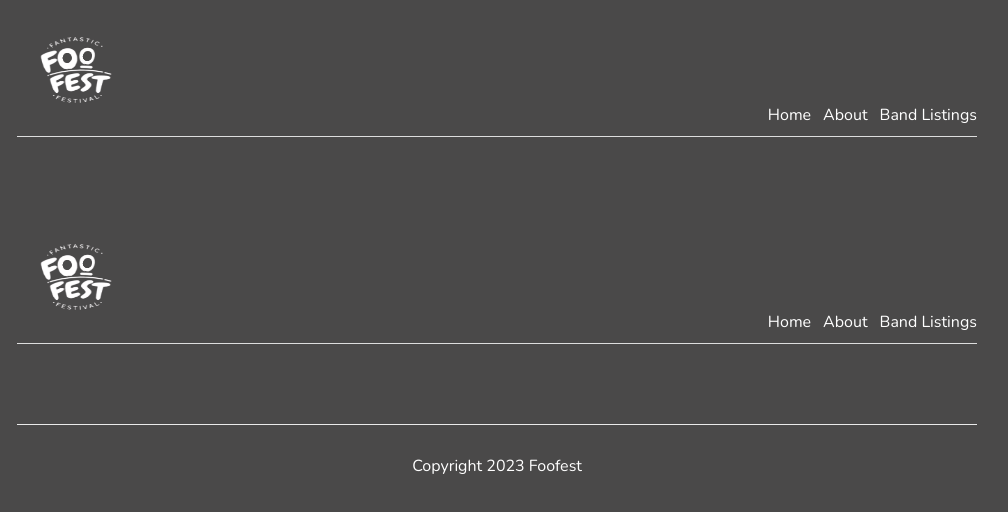
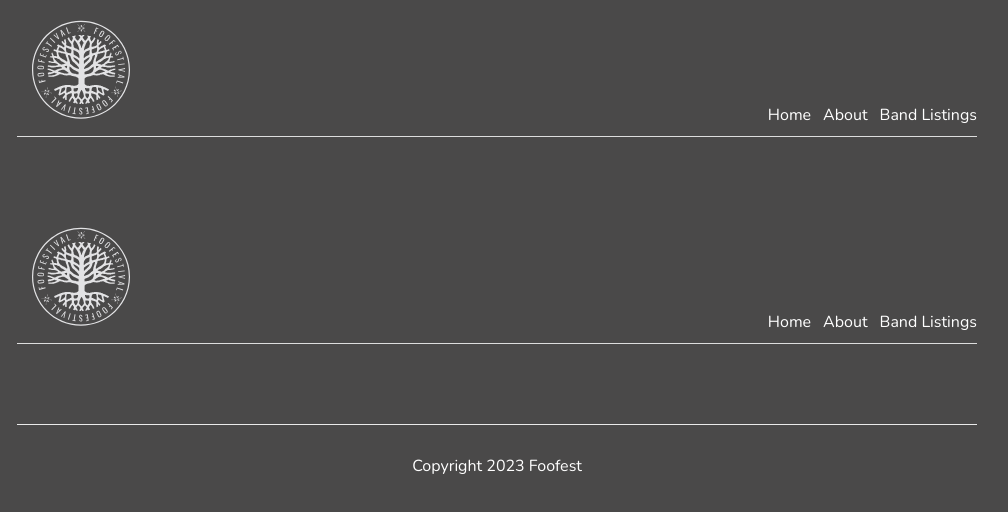
Before and after one commit to tombill143/foofest, a Next.js app: page /componants/Navbar in a window 1280 px wide. Shown: the top 512 px of the page, without its empty margins (143-1151 px from the left). Built offline with nearby package versions, Linux system fonts and the light colour scheme.

Commit message:
added our logo and changed to white

```diff
--- a/src/pages/componants/Navbar.js
+++ b/src/pages/componants/Navbar.js
@@ -1,11 +1,13 @@
 import Link from "next/link";
 import Image from "next/image";
+import styles from "/src/styles/Home.module.css";
 
 const Navbar = () => {
   return (
     <nav>
       <div class="logo">
-        <Image src="/logo.png" alt="picture" width={128} height={100} />
+        <Image src="/newlogo.svg" className={styles.logocolor} alt="picture" width={128} height={100} />
+        {/* <Image src="/logo.png" alt="picture" width={128} height={100} /> */}
       </div>
       <Link href="/">Home</Link>
       <Link href="/about">About</Link>
--- a/src/styles/Home.module.css
+++ b/src/styles/Home.module.css
@@ -16,3 +16,8 @@
   color: white;
   text-align: center;
 }
+
+.logocolor{
+  filter: invert(1);
+
+}
--- a/src/styles/globals.css
+++ b/src/styles/globals.css
@@ -44,3 +44,7 @@ footer {
   color: #a6c196;
   text-decoration: underline;
 }
+
+.logocolor{
+  color: white;
+}
```
Also changed, not shown: public/newlogo.svg (added).
